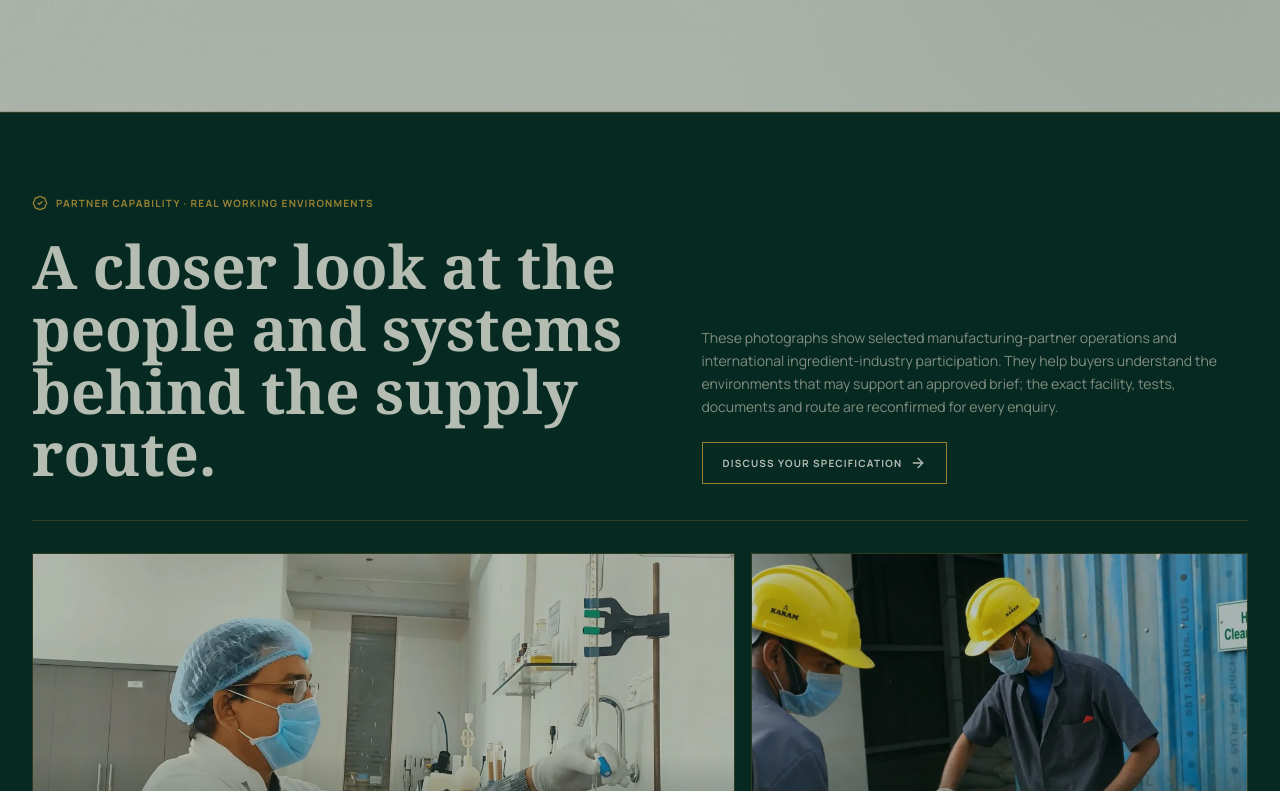
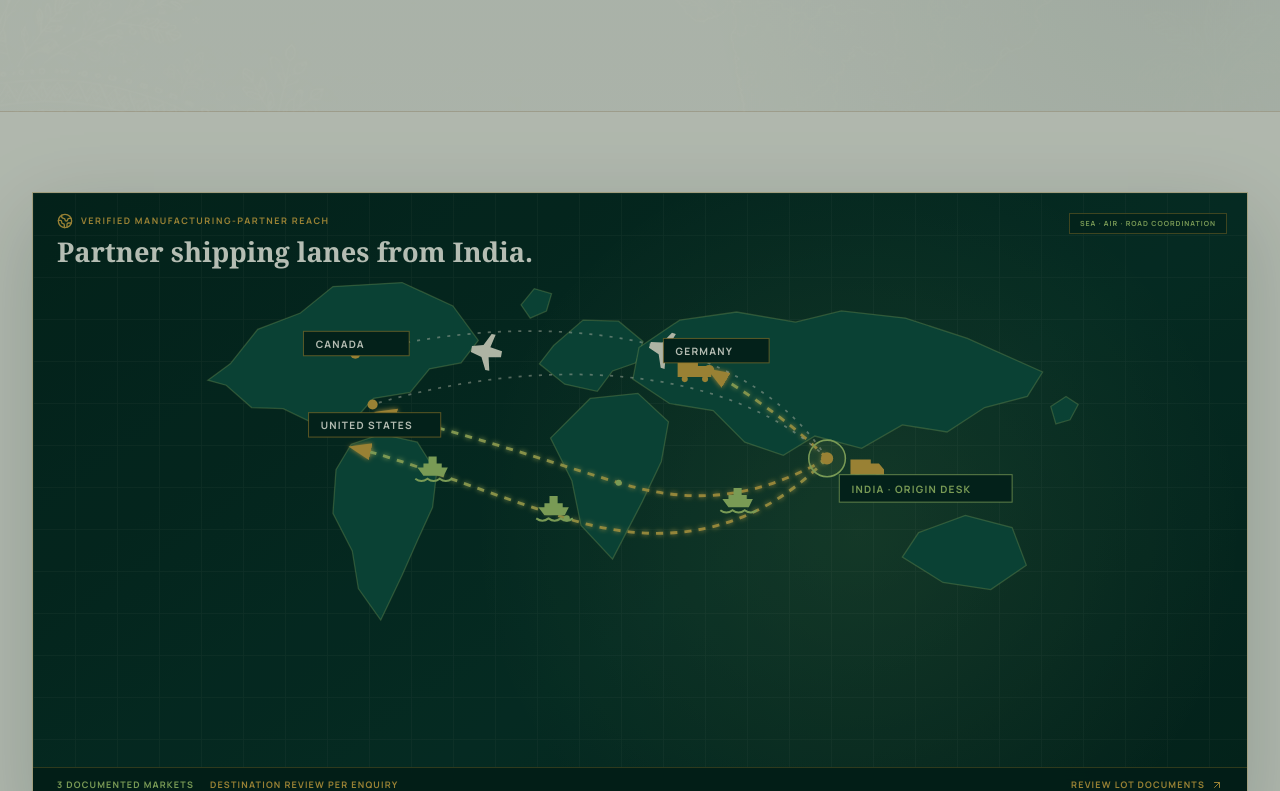
Before and after one commit to udit-240403/Ancient-Indian-Botanicals-Website-v2, a React (Vite) app: page / in a window 1280 px wide. Shown: the part 4109-4900 px from the top of the page. Built offline with nearby package versions, Linux system fonts and the light colour scheme; a web font is replaced by a local one.

Commit message:
Feature homepage global supply map

```diff
--- a/src/App.tsx
+++ b/src/App.tsx
@@ -44,6 +44,7 @@ const OriginsSection = lazy(() => import('./components/OriginsSection').then((mo
 const WorkflowSection = lazy(() => import('./components/WorkflowSection').then((module) => ({ default: module.WorkflowSection })));
 const HomePackagingShowcase = lazy(() => import('./components/HomePackagingShowcase').then((module) => ({ default: module.HomePackagingShowcase })));
 const PartnerCapabilityGallery = lazy(() => import('./components/PartnerCapabilityGallery').then((module) => ({ default: module.PartnerCapabilityGallery })));
+const PartnerExportMap = lazy(() => import('./components/PartnerExportMap').then((module) => ({ default: module.PartnerExportMap })));
 
 const PRODUCT_SEARCH_GUIDE_BY_ID = new Map(
   productSearchSeo.map((guide) => [guide.productId, guide]),
@@ -318,6 +319,13 @@ export function App() {
               onSelectCategory={handleSelectCategory}
               onViewAll={() => navigateToTab('catalogue')}
             />
+            <DeferredHomeSection minHeight="min-h-[650px]">
+              <section className="bg-[#f4efe5] px-4 py-14 md:px-8 lg:py-20">
+                <div className="mx-auto h-[610px] max-w-[1440px] overflow-hidden border border-[#b88a2c]/35 shadow-[0_24px_80px_rgba(4,30,24,.18)] sm:h-[630px]">
+                  <PartnerExportMap onRequestDocuments={() => handleOpenQuoteModal('Global supply route and destination documentation')} />
+                </div>
+              </section>
+            </DeferredHomeSection>
             <DeferredHomeSection minHeight="min-h-[760px]">
               <PartnerCapabilityGallery onStartEnquiry={() => handleOpenQuoteModal('Partner capability and specification review')} />
             </DeferredHomeSection>
```
